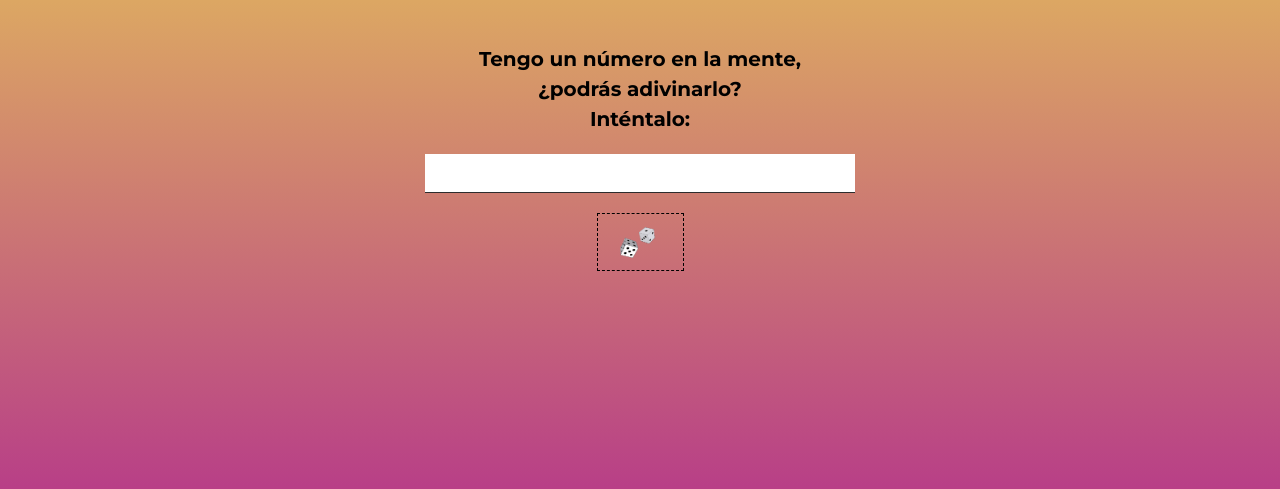
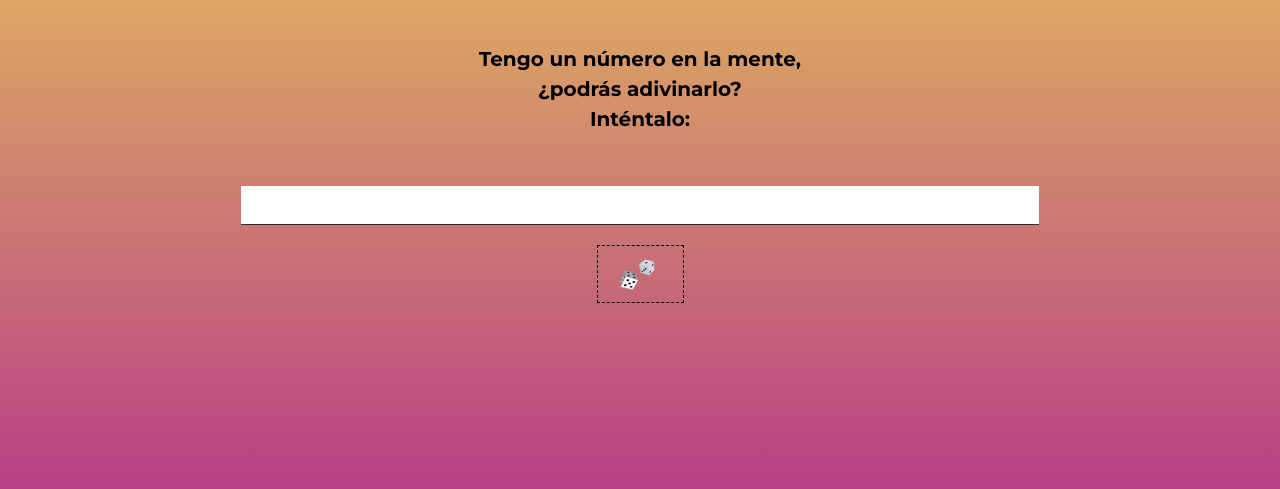
Before and after one commit to Janselin/numero-magico, a plain HTML site: page index.html in a window 1280 px wide. Shown: the part 311-800 px from the top of the page. Drawn offline with Linux system fonts and the light colour scheme.

Commit message:
size fixes

```diff
--- a/style.css
+++ b/style.css
@@ -28,7 +28,11 @@ main.success{
 
 
 main input, main p{
-  width: 400px;
+  /* width: 100%; */
+}
+
+input {
+  width: 60%;
 }
 
 .title {
@@ -42,7 +46,7 @@ p {
 
 .big{
   font-weight: bold;
-
+  padding: 2rem;
 }
 
 input{
@@ -62,3 +66,13 @@ button:hover {
   cursor: pointer;
   border-color: yellow;
 }
+
+
+/* @media only screen and (max-width: 425px) {
+
+main {
+  width: 100%;
+
+}
+
+}  */
```
